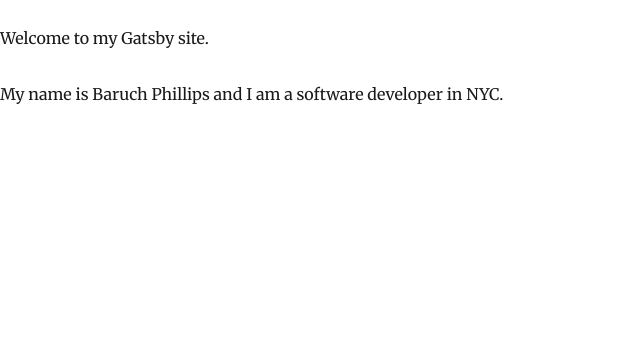
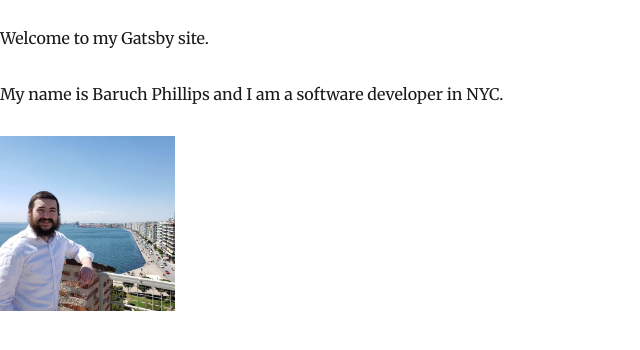
Before and after one commit to bphillips95/Coding-blog, a Gatsby site: page /about in a window 1280 px wide. Shown: the part 104-454 px from the top of the page, without its empty margins (0-640 px from the left). Built offline with nearby package versions, Linux system fonts and the light colour scheme; Gatsby itself is replaced by a stand-in of ours; some packages are replaced by stand-ins of ours.

Commit message:
added photo to bio page

```diff
--- /dev/null
+++ b/content/blog/ruby-scope/index.md
@@ -0,0 +1,5 @@
+---
+title: Ruby - Class, Instance and Local Variables
+date: "2019-12-16T22:40:32.169Z"
+description: Clarifying differences between variables in Ruby
+---
--- /dev/null
+++ b/content/blog/using-spotify-in-terminal/index.md
@@ -0,0 +1,5 @@
+---
+title: Using Spotify in your terminal
+date: "2020-01-06T22:40:32.169Z"
+description: A How-To guide to using the Spotify app directly from your computer terminal
+---
--- a/package.json
+++ b/package.json
@@ -9,7 +9,7 @@
   },
   "dependencies": {
     "gatsby": "^2.20.12",
-    "gatsby-image": "^2.3.1",
+    "gatsby-image": "^2.3.4",
     "gatsby-plugin-feed": "^2.4.1",
     "gatsby-plugin-google-analytics": "^2.2.2",
     "gatsby-plugin-manifest": "^2.3.3",
--- a/src/pages/about.js
+++ b/src/pages/about.js
@@ -1,11 +1,26 @@
 import React from "react"
+import { graphql } from "gatsby"
+import Img from "gatsby-image"
 
-const AboutPage = () => (
-  <main>
+export default ({ data }) => (
+  <div>
     <h1>About the Author</h1>
-    <p>Welcome to my Gatsby site.</p>
+   <p>Welcome to my Gatsby site.</p>
+
     <p>My name is Baruch Phillips and I am a software developer in NYC.</p>
-  </main>
+    <Img fixed={data.file.childImageSharp.fixed} />
+  </div>
 )
-
-export default AboutPage
+export const query = graphql`
+  query {
+    file(absolutePath: { regex: "/profile-pic.jpg/" }) {
+      childImageSharp {
+        # Specify the image processing specifications right in the query.
+        # Makes it trivial to update as your page's design changes.
+        fixed(width: 175, height: 175) {
+          ...GatsbyImageSharpFixed
+        }
+      }
+    }
+  }
+`
```
Also changed, not shown: 1 other file.
